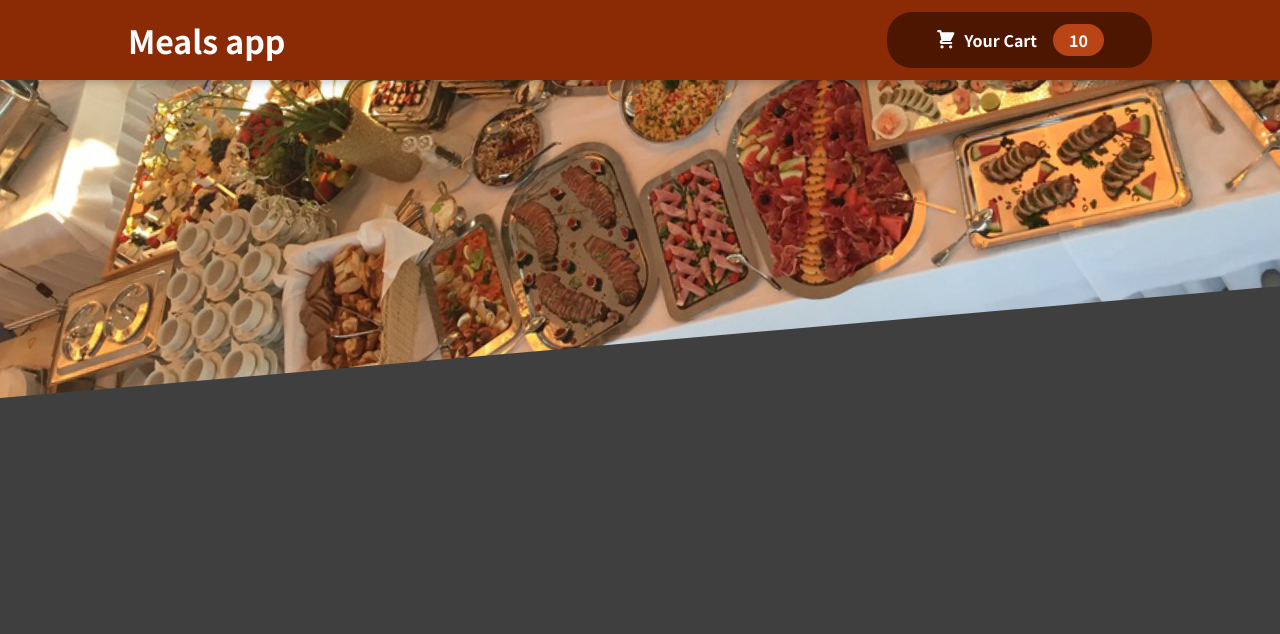
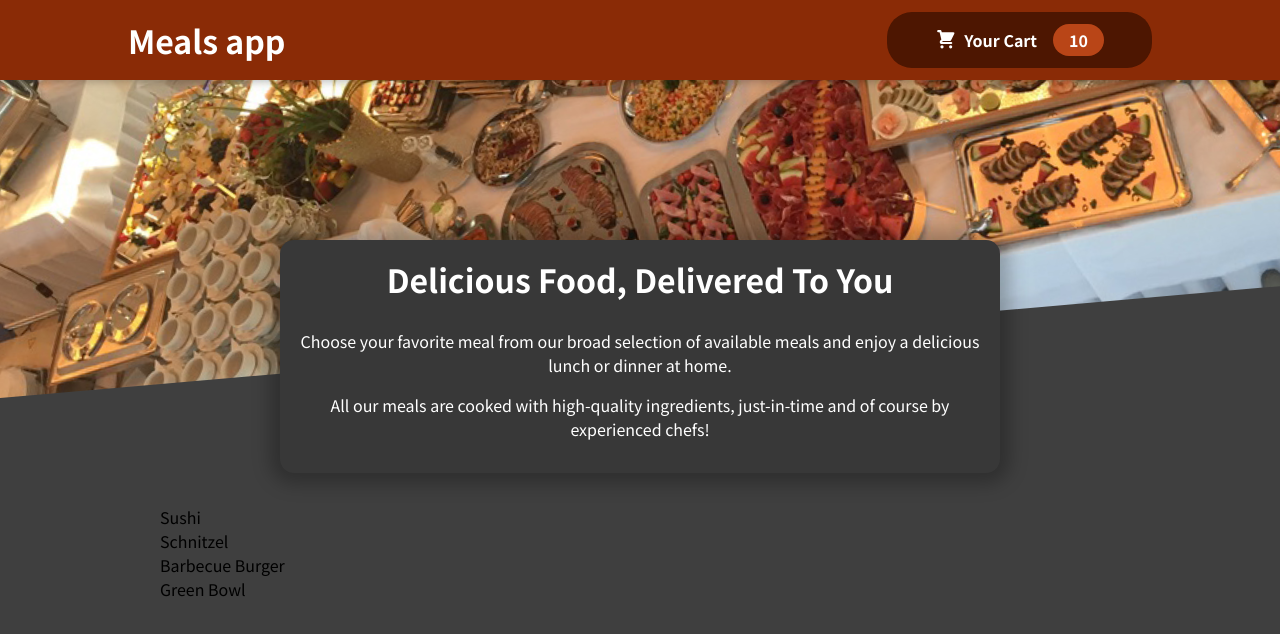
Before and after one commit to subhashini-19/FoodOrderApp, a React (Create React App) app: page / in a window 1280 px wide. Shown: the top 634 px of the page. Built offline with nearby package versions, Linux system fonts and the light colour scheme.

Commit message:
Adding Meals component

```diff
--- a/src/App.js
+++ b/src/App.js
@@ -1,10 +1,14 @@
 import { Fragment } from "react";
 import Header from "./components/Layout/Header";
+import Meals from "./components/Meals/Meals";
 
 function App() {
   return (
     <Fragment>
        <Header></Header>
+       <main>
+         <Meals></Meals>
+       </main>
     </Fragment>
   );
 }
--- /dev/null
+++ b/src/components/Meals/AvailableMeals.js
@@ -0,0 +1,47 @@
+import classes from './AvailableMeals.module.css';
+
+
+
+const DUMMY_MEALS = [
+    {
+      id: 'm1',
+      name: 'Sushi',
+      description: 'Finest fish and veggies',
+      price: 22.99,
+    },
+    {
+      id: 'm2',
+      name: 'Schnitzel',
+      description: 'A german specialty!',
+      price: 16.5,
+    },
+    {
+      id: 'm3',
+      name: 'Barbecue Burger',
+      description: 'American, raw, meaty',
+      price: 12.99,
+    },
+    {
+      id: 'm4',
+      name: 'Green Bowl',
+      description: 'Healthy...and green...',
+      price: 18.99,
+    },
+  ];
+const AvailableMeals = () => {
+
+    const mealsList = DUMMY_MEALS.map(meal => <li>
+        {meal.name}
+    </li>);
+
+    return <section className={classes.meals}>
+        <ul>
+            {mealsList}
+        </ul>
+    </section>
+
+};
+
+
+
+export default AvailableMeals;
--- /dev/null
+++ b/src/components/Meals/AvailableMeals.module.css
@@ -0,0 +1,24 @@
+.meals {
+    max-width: 60rem;
+    width: 90%;
+    margin: 2rem auto;
+    animation: meals-appear 1s ease-out forwards;
+  }
+
+  .meals ul {
+    list-style: none;
+    margin: 0;
+    padding: 0;
+  }
+
+  @keyframes meals-appear {
+    from {
+      opacity: 0;
+      transform: translateY(3rem);
+    }
+
+    to {
+      opacity: 1;
+      transform: translateY(0);
+    }
+  }
--- /dev/null
+++ b/src/components/Meals/Meals.js
@@ -0,0 +1,14 @@
+import MealsSummary from "./MealsSummary";
+import AvailableMeals from "./AvailableMeals";
+
+import { Fragment } from "react";
+const Meals = () => {
+  return (
+    <Fragment>
+      <MealsSummary></MealsSummary>
+      <AvailableMeals></AvailableMeals>
+    </Fragment>
+  );
+};
+
+export default Meals;
--- /dev/null
+++ b/src/components/Meals/MealsSummary.js
@@ -0,0 +1,19 @@
+import classes from './MealsSummary.module.css';
+
+const MealsSummary = () => {
+  return (
+    <section className={classes.summary}>
+      <h2>Delicious Food, Delivered To You</h2>
+      <p>
+        Choose your favorite meal from our broad selection of available meals
+        and enjoy a delicious lunch or dinner at home.
+      </p>
+      <p>
+        All our meals are cooked with high-quality ingredients, just-in-time and
+        of course by experienced chefs!
+      </p>
+    </section>
+  );
+};
+
+export default MealsSummary;
--- /dev/null
+++ b/src/components/Meals/MealsSummary.module.css
@@ -0,0 +1,18 @@
+.summary {
+    text-align: center;
+    max-width: 45rem;
+    width: 90%;
+    margin: auto;
+    margin-top: -10rem;
+    position: relative;
+    background-color: #383838;
+    color: white;
+    border-radius: 14px;
+    padding: 1rem;
+    box-shadow: 0 1px 18px 10px rgba(0, 0, 0, 0.25);
+  }
+
+  .summary h2 {
+    font-size: 2rem;
+    margin-top: 0;
+  }
```
Also changed, not shown: src/components/Meals/Meals.module.css (added).
